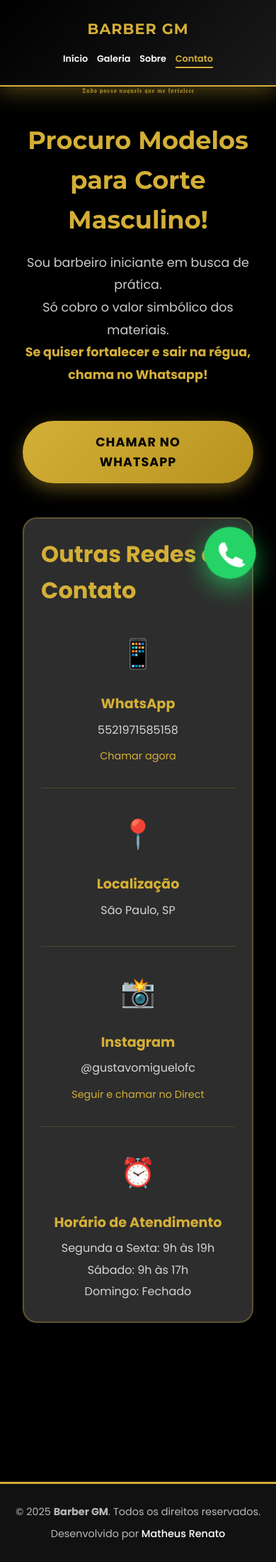
After one commit to MatheusRenat0/barber-portfolio-flask, a Flask app: page /contato in a window 390 px wide. The commit adds this page. Shown: the whole page at 71% size. Run offline with Flask 3, Linux system fonts and the light colour scheme.

Commit message:
finalizado

```diff
--- a/app.py
+++ b/app.py
@@ -2,7 +2,7 @@
 from datetime import datetime
 
 app = Flask(__name__)
-app.secret_key = 'sua_chave_secreta_aqui_mude_isso'
+app.secret_key = 'barber_secret_key'
 
 @app.route('/')
 def index():
--- a/static/css/style.css
+++ b/static/css/style.css
@@ -8,6 +8,7 @@
     --fonte-principal: 'Poppins', sans-serif;
     --fonte-secundaria: 'Montserrat', sans-serif;
 }
+
 
 * {
     margin: 0;
@@ -24,6 +25,7 @@
     position: relative;
 }
 
+
 .navbar {
     display: flex;
     justify-content: space-between;
@@ -36,6 +38,27 @@
     box-shadow: 0 4px 20px rgba(212, 175, 55, 0.3);
     border-bottom: 2px solid var(--dourado);
     transition: all 0.3s ease;
+    position: relative;
+    padding-bottom: 2.5rem;
+}
+
+.navbar-message {
+    position: absolute;
+    left: 50%;
+    bottom: 8px;
+    transform: translateX(-50%);
+    font-size: 1rem;
+    color: rgba(212, 175, 55, 0.5);
+    font-weight: 400;
+    letter-spacing: 2px;
+    pointer-events: none;
+    white-space: nowrap;
+    z-index: 999;
+    transition: color 0.3s ease;
+}
+
+.navbar:hover .navbar-message {
+    color: rgba(212, 175, 55, 0.8);
 }
 
 .nav-logo {
@@ -79,6 +102,7 @@
 .nav-links a:hover::after {
     width: 100%;
 }
+
 
 .hero {
     min-height: 85vh;
@@ -141,6 +165,7 @@
     color: rgba(255, 255, 255, 0.9);
 }
 
+
 .cta-button {
     display: inline-block;
     padding: 1rem 3rem;
@@ -191,6 +216,7 @@
     margin-bottom: 3rem;
     color: rgba(255, 255, 255, 0.8);
 }
+
 
 .gallery-grid {
     display: grid;
@@ -299,6 +325,7 @@
     font-family: var(--fonte-principal);
 }
 
+
 footer {
     background: var(--cinza-escuro);
     text-align: center;
@@ -362,6 +389,12 @@
         padding: 1rem 5%;
     }
 
+    .navbar-message {
+        font-size: 0.85rem;
+        bottom: -20px;
+        letter-spacing: 1.5px;
+    }
+
     .nav-logo {
         font-size: 1.5rem;
     }
@@ -396,6 +429,12 @@
         padding: 1rem;
     }
 
+    .navbar-message {
+        font-size: 0.7rem;
+        bottom: -18px;
+        letter-spacing: 1px;
+    }
+
     .nav-links {
         gap: 1rem;
         font-size: 0.85rem;
@@ -424,6 +463,12 @@
         letter-spacing: 1px;
     }
 
+    .navbar-message {
+        font-size: 0.6rem;
+        bottom: -16px;
+        letter-spacing: 0.5px;
+    }
+
     .nav-links {
         display: flex;
         flex-wrap: wrap;
@@ -436,7 +481,7 @@
     }
 }
 
-/* Animações suaves */
+
 .container, .hero-content {
     animation: fadeInUp 0.8s ease;
 }
--- a/templates/base.html
+++ b/templates/base.html
@@ -16,6 +16,7 @@
 </head>
 <body>
     <header class="navbar">
+        <span class="navbar-message">𝕿𝖚𝖉𝖔 𝖕𝖔𝖘𝖘𝖔 𝖓𝖆𝖖𝖚𝖊𝖑𝖊 𝖖𝖚𝖊 𝖒𝖊 𝖋𝖔𝖗𝖙𝖆𝖑𝖊𝖈𝖊</span>
         <a href="{{ url_for('index') }}" class="nav-logo">BARBER GM</a>
         <nav class="nav-links">
             <a href="{{ url_for('index') }}">Início</a>
--- /dev/null
+++ b/templates/contato.html
@@ -0,0 +1,259 @@
+{% extends "base.html" %}
+
+{% block title %}Contato - Barber GM{% endblock %}
+
+{% block content %}
+<section class="container contact-page">
+
+    <h1>Procuro Modelos para Corte Masculino!</h1>
+    <p>Sou barbeiro iniciante em busca de prática.<br>Só cobro o valor simbólico dos materiais.<br><strong>Se quiser fortalecer e sair na régua, chama no Whatsapp!</strong></p>
+
+    <div class="whatsapp-cta-container">
+        <a href="https://wa.me/{{ whatsapp }}?text=Olá%2C%20Gostaria%20de%20agendar%20um%20horário" class="cta-button" target="_blank">
+            Chamar no WhatsApp
+        </a>
+    </div>
+
+    {% with messages = get_flashed_messages(with_categories=true) %}
+        {% if messages %}
+            <div class="flash-messages">
+                {% for category, message in messages %}
+                    <div class="flash-message flash-{{ category }}">
+                        <span class="flash-icon">
+                            {% if category == 'success' %}✓{% else %}⚠{% endif %}
+                        </span>
+                        <span class="flash-text">{{ message }}</span>
+                    </div>
+                {% endfor %}
+            </div>
+        {% endif %}
+    {% endwith %}
+
+    <div class="contact-container">
+        <div class="contact-info">
+            <h2>Outras Redes e Contato</h2>
+
+            <div class="info-item">
+                <div class="info-icon">📱</div>
+                <div class="info-content">
+                    <h3>WhatsApp</h3>
+                    <p>{{ whatsapp }}</p>
+                    <a href="https://wa.me/{{ whatsapp }}?text=Olá%2C%20Gostaria%20de%20agendar%20um%20horário" target="_blank" class="info-link">
+                        Chamar agora
+                    </a>
+                </div>
+            </div>
+
+            <div class="info-item">
+                <div class="info-icon">📍</div>
+                <div class="info-content">
+                    <h3>Localização</h3>
+                    <p>{{ endereco }}</p>
+                </div>
+            </div>
+
+            <div class="info-item">
+                <div class="info-icon">📸</div>
+                <div class="info-content">
+                    <h3>Instagram</h3>
+                    <p>{{ instagram }}</p>
+                    <a href="https://instagram.com/{{ instagram.replace('@', '') }}" target="_blank" class="info-link">
+                        Seguir e chamar no Direct
+                    </a>
+                </div>
+            </div>
+
+            <div class="info-item">
+                <div class="info-icon">⏰</div>
+                <div class="info-content">
+                    <h3>Horário de Atendimento</h3>
+                    <p>Segunda a Sexta: 9h às 19h</p>
+                    <p>Sábado: 9h às 17h</p>
+                    <p>Domingo: Fechado</p>
+                </div>
+            </div>
+        </div>
+
+    </div>
+
+</section>
+
+<style>
+.contact-page {
+    padding: 3rem 2rem 5rem;
+}
+
+.contact-page h1 {
+    margin-bottom: 1rem;
+}
+
+.contact-page > p {
+    margin-bottom: 3rem;
+    line-height: 1.8;
+}
+
+.contact-page > p strong {
+    color: var(--dourado);
+}
+
+/* ESTILO PARA O CONTAINER DO BOTÃO NOVO */
+.whatsapp-cta-container {
+    text-align: center;
+    margin-bottom: 3rem;
+}
+
+/* ESTILO PARA O BOTÃO NOVO */
+.cta-button {
+    display: inline-block;
+    padding: 1rem 3rem;
+    background: linear-gradient(135deg, var(--dourado) 0%, var(--dourado-escuro) 100%);
+    color: var(--preto);
+    text-decoration: none;
+    font-weight: 700;
+    font-size: 1.1rem;
+    border-radius: 50px;
+    transition: all 0.3s ease;
+    text-transform: uppercase;
+    letter-spacing: 1px;
+    border: none;
+}
+
+.cta-button:hover {
+    transform: translateY(-3px);
+    box-shadow: 0 12px 35px rgba(212, 175, 55, 0.4);
+}
+
+/* Flash Messages */
+.flash-messages {
+    max-width: 800px;
+    margin: 0 auto 2rem;
+}
+
+.flash-message {
+    display: flex;
+    align-items: center;
+    gap: 1rem;
+    padding: 1rem 1.5rem;
+    border-radius: 10px;
+    margin-bottom: 1rem;
+    animation: slideIn 0.3s ease;
+}
+
+@keyframes slideIn {
+    from {
+        opacity: 0;
+        transform: translateY(-20px);
+    }
+    to {
+        opacity: 1;
+        transform: translateY(0);
+    }
+}
+
+.flash-success {
+    background: rgba(34, 197, 94, 0.2);
+    border: 2px solid #22c55e;
+    color: #86efac;
+}
+
+.flash-error {
+    background: rgba(239, 68, 68, 0.2);
+    border: 2px solid #ef4444;
+    color: #fca5a5;
+}
+
+.flash-icon {
+    font-size: 1.5rem;
+    font-weight: bold;
+}
+
+.flash-text {
+    flex: 1;
+    font-size: 1rem;
+}
+
+.contact-container {
+    max-width: 650px;
+    margin: 0 auto;
+    margin-bottom: 5rem;
+}
+
+.contact-info {
+    background: var(--cinza-medio);
+    padding: 2.5rem;
+    border-radius: 20px;
+    border: 2px solid rgba(212, 175, 55, 0.3);
+    height: fit-content;
+}
+
+.contact-info h2 {
+    color: var(--dourado);
+    font-size: 2rem;
+    margin-bottom: 2rem;
+    text-align: left;
+}
+
+.info-item {
+    display: flex;
+    gap: 1.5rem;
+    margin-bottom: 2rem;
+    padding-bottom: 2rem;
+    border-bottom: 1px solid rgba(212, 175, 55, 0.2);
+}
+
+.info-item:last-child {
+    border-bottom: none;
+    margin-bottom: 0;
+    padding-bottom: 0;
+}
+
+.info-icon {
+    font-size: 2.5rem;
+    min-width: 50px;
+}
+
+.info-content h3 {
+    color: var(--dourado);
+    font-size: 1.2rem;
+    margin-bottom: 0.5rem;
+}
+
+.info-content p {
+    color: rgba(255, 255, 255, 0.8);
+    font-size: 1rem;
+    margin: 0.3rem 0;
+    text-align: left;
+}
+
+.info-link {
+    display: inline-block;
+    color: var(--dourado);
+    text-decoration: none;
+    font-size: 0.9rem;
+    margin-top: 0.5rem;
+    transition: all 0.3s ease;
+    border-bottom: 1px solid transparent;
+}
+
+.info-link:hover {
+    border-bottom-color: var(--dourado);
+    padding-left: 5px;
+}
+
+@media (max-width: 768px) {
+    .contact-info {
+        padding: 1.5rem;
+    }
+
+    .info-item {
+        flex-direction: column;
+        align-items: center;
+        text-align: center;
+    }
+
+    .info-content p {
+        text-align: center;
+    }
+}
+</style>
+{% endblock %}
```
Also changed, not shown: static/js/main.js (+7 -20 lines), templates/index.html (+4 -4 lines), templates/servicos.html (added, +184 -0 lines).
